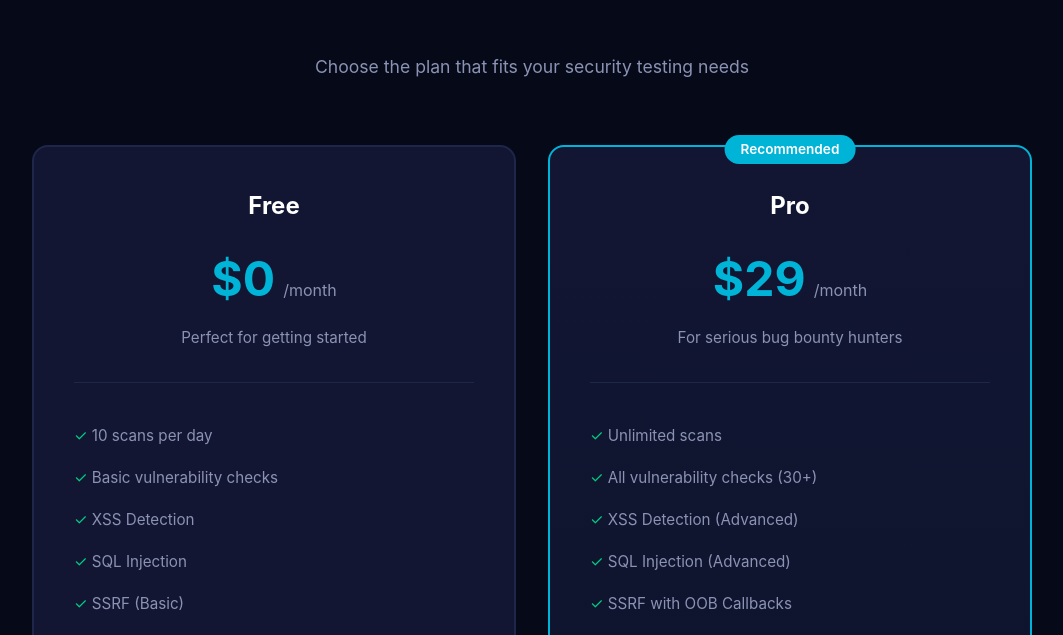
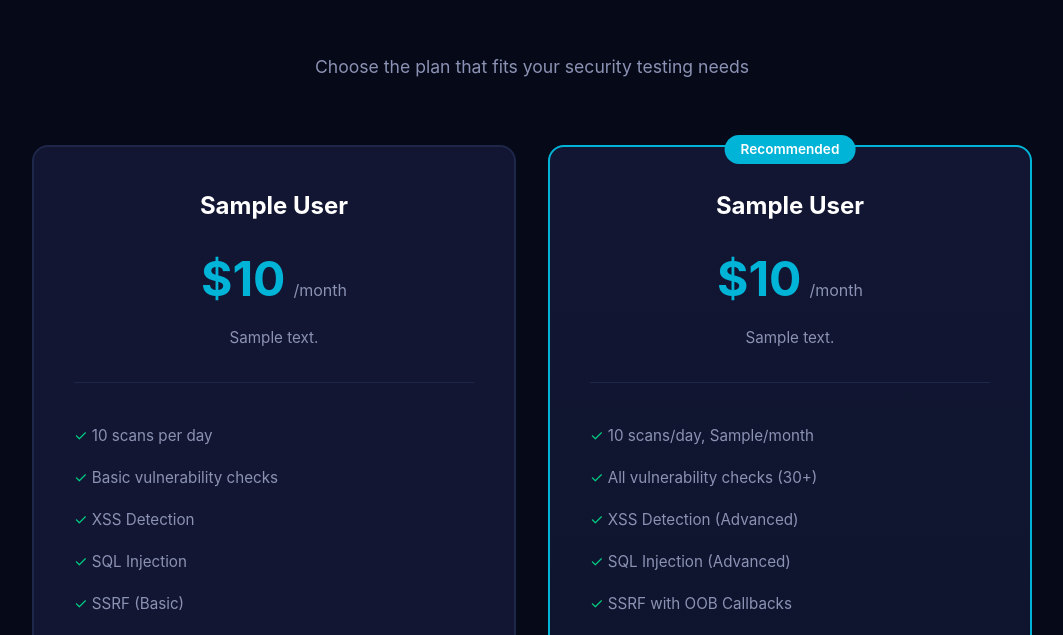
Before and after one commit to FoxVR-sudo/BugBounty-Arsenal, a Django app: template templates/pricing.html in a window 1280 px wide. Shown: the part 198-833 px from the top of the page, without its empty margins (108-1171 px from the left). Run offline with Django 5.2, Linux system fonts and the light colour scheme; the template is opened without the code that fills it: most values are stand-ins (such as "Sample title", 1, 10 or a date in 2020).

Commit message:
Make pricing dynamic - load from database instead of hardcoded values

```diff
--- a/templates/pricing.html
+++ b/templates/pricing.html
@@ -13,16 +13,16 @@
     <div class="pricing-comparison">
         <div class="pricing-card">
             <div class="plan-header">
-                <h3>Free</h3>
+                <h3>{{ free_plan.display_name }}</h3>
                 <div class="plan-price">
-                    <span class="price">$0</span>
+                    <span class="price">${{ free_plan.price|floatformat:0 }}</span>
                     <span class="period">/month</span>
                 </div>
-                <p class="plan-description">Perfect for getting started</p>
+                <p class="plan-description">{{ free_plan.description }}</p>
             </div>
 
             <ul class="plan-features">
-                <li><span class="check">✓</span> 10 scans per day</li>
+                <li><span class="check">✓</span> {{ free_plan.scans_per_day }} scans per day</li>
                 <li><span class="check">✓</span> Basic vulnerability checks</li>
                 <li><span class="check">✓</span> XSS Detection</li>
                 <li><span class="check">✓</span> SQL Injection</li>
@@ -48,16 +48,16 @@
         <div class="pricing-card featured">
             <div class="featured-badge">Recommended</div>
             <div class="plan-header">
-                <h3>Pro</h3>
+                <h3>{{ pro_plan.display_name }}</h3>
                 <div class="plan-price">
-                    <span class="price">$29</span>
+                    <span class="price">${{ pro_plan.price|floatformat:0 }}</span>
                     <span class="period">/month</span>
                 </div>
-                <p class="plan-description">For serious bug bounty hunters</p>
+                <p class="plan-description">{{ pro_plan.description }}</p>
             </div>
 
             <ul class="plan-features">
-                <li><span class="check">✓</span> Unlimited scans</li>
+                <li><span class="check">✓</span> {{ pro_plan.scans_per_day }} scans/day, {{ pro_plan.scans_per_month }}/month</li>
                 <li><span class="check">✓</span> All vulnerability checks (30+)</li>
                 <li><span class="check">✓</span> XSS Detection (Advanced)</li>
                 <li><span class="check">✓</span> SQL Injection (Advanced)</li>
```
Also changed, not shown: templates/landing.html (+15 -15 lines), users/landing_views.py (+15 -2 lines).
